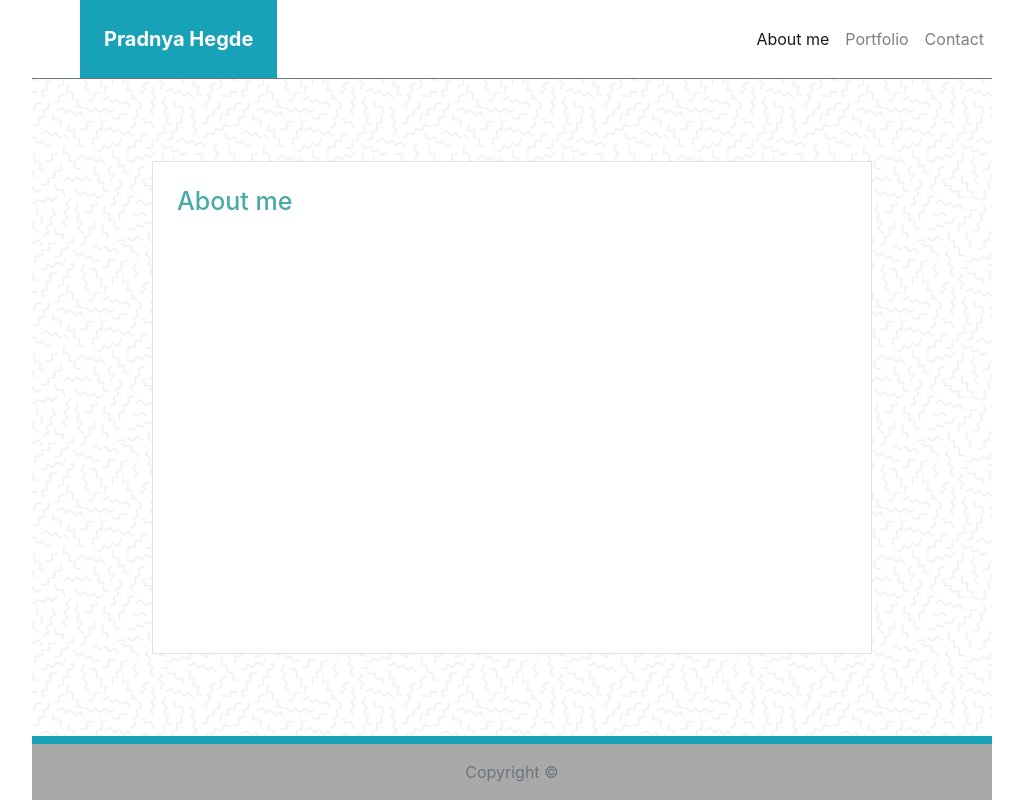
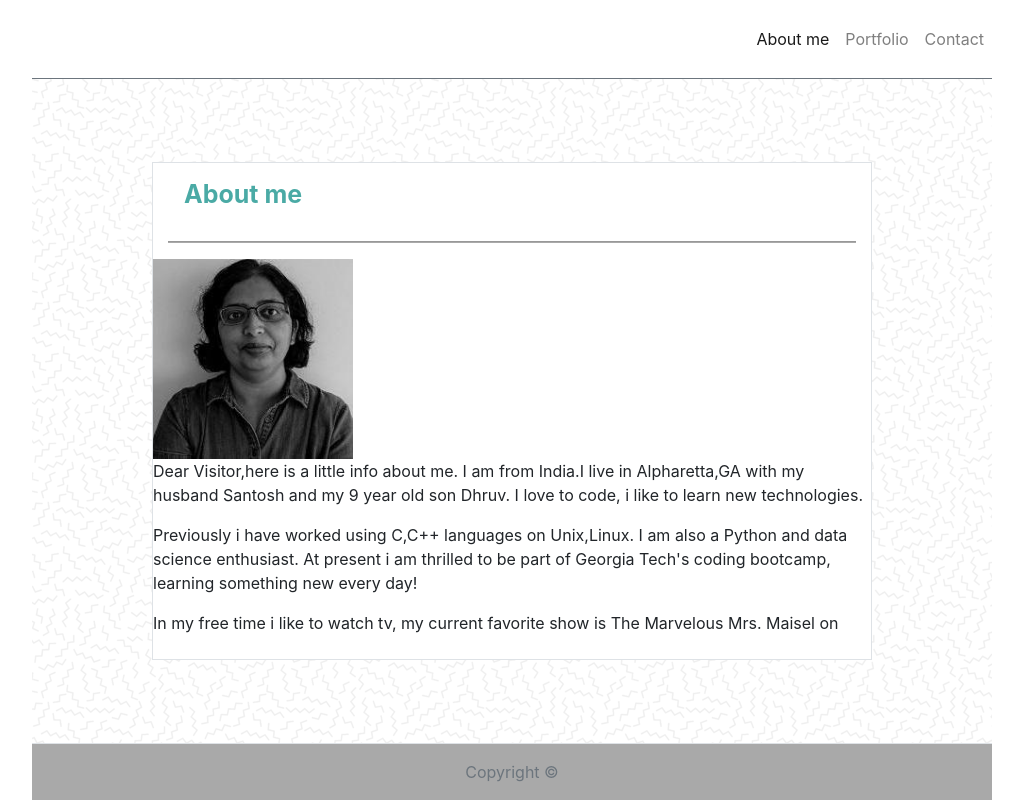
Before and after one commit to pshegde123/Bootstrap-Portfolio, a plain HTML site: page index.html in a window 1280 px wide. Shown: the whole page, without its empty margins (128-1151 px from the left). Drawn offline with nearby package versions, Linux system fonts and the light colour scheme.

Commit message:
syntax correction

```diff
--- a/index.html
+++ b/index.html
@@ -16,7 +16,7 @@
     <header>
         <!-- Fixed navbar -->
         <nav class="navbar navbar-expand-lg navbar-light bg-white border-bottom border-secondary p-0">
-            <a class="navbar-brand bg-info p-4 ml-5 text-center display-5 text-white font-weight-bold" href="#">Pradnya
+            <a class="navbar-brand nametag p-4 text-center display-5 text-white font-weight-bold" href="#">Pradnya
                 Hegde</a>
             <button class="navbar-toggler" type="button" data-toggle="collapse" data-target="#navbarSupportedContent">
                 <span class="navbar-toggler-icon"></span>
@@ -41,26 +41,32 @@
     <!-- Begin page content -->
     <div class="d-flex h-100 w-100 my-background">
         <div class="row border m-auto w-75 h-75 bg-white">
-            <h5 class="p-4 header2">About me</h5>
+            <div class="container w-100">
+                <h3 class="p-3 font-weight-bold header2">About me</h3>
+                <hr style="width: 100%; background-color:darkgrey; height: 1px;" />
+            </div>
+                <div class="clearfix">
+                    <img class="profile" src="assets/images/profile.jpg" alt="Pradnya" width="200px" height="200px">
+                    <p class="font-weight-normal">Dear Visitor,here is a little info about me. I am from India.I live in Alpharetta,GA with my husband Santosh and my 9 year old son Dhruv.
+                    I love to code, i like to learn new technologies.</p>
+                    <p class="font-weight-normal">Previously i have worked using C,C++ languages on Unix,Linux.
+                    I am also a Python and data science enthusiast.
+                    At present i am thrilled to be part of Georgia Tech's coding bootcamp, learning something new every day!</p>
+                    <p class="font-weight-normal">In my free time i like to watch tv, my current favorite show is The Marvelous Mrs. Maisel on
+            </div>
             <hr/>
         </div>
     </div>
 
     <!--page footer-->
-    <footer class="footer mt-auto py-3 border-top border-info border-3">
-        <div class="container">
+    <footer class="footer mt-auto py-3 border-top">
             <span class="text-muted text-center">Copyright &copy;</span>
-        </div>
     </footer>
 
     <!--Bootstrap-->
-    <script src="https://code.jquery.com/jquery-3.3.1.slim.min.js"
-        integrity="sha384-q8i/X+965DzO0rT7abK41JStQIAqVgRVzpbzo5smXKp4YfRvH+8abtTE1Pi6jizo"
-        crossorigin="anonymous"></script>
-    <script>window.jQuery || document.write('<script src="/docs/4.3/assets/js/vendor/jquery-slim.min.js"><\/script>')</script>
-    <script src="/docs/4.3/dist/js/bootstrap.bundle.min.js"
-        integrity="sha384-xrRywqdh3PHs8keKZN+8zzc5TX0GRTLCcmivcbNJWm2rs5C8PRhcEn3czEjhAO9o"
-        crossorigin="anonymous"></script>
+    <script src="https://code.jquery.com/jquery-3.3.1.slim.min.js" integrity="sha384-q8i/X+965DzO0rT7abK41JStQIAqVgRVzpbzo5smXKp4YfRvH+8abtTE1Pi6jizo" crossorigin="anonymous"></script>
+    <script src="https://cdnjs.cloudflare.com/ajax/libs/popper.js/1.14.7/umd/popper.min.js" integrity="sha384-UO2eT0CpHqdSJQ6hJty5KVphtPhzWj9WO1clHTMGa3JDZwrnQq4sF86dIHNDz0W1" crossorigin="anonymous"></script>
+    <script src="https://stackpath.bootstrapcdn.com/bootstrap/4.3.1/js/bootstrap.min.js" integrity="sha384-JjSmVgyd0p3pXB1rRibZUAYoIIy6OrQ6VrjIEaFf/nJGzIxFDsf4x0xIM+B07jRM" crossorigin="anonymous"></script>
 </body>
 
 </html>
```
